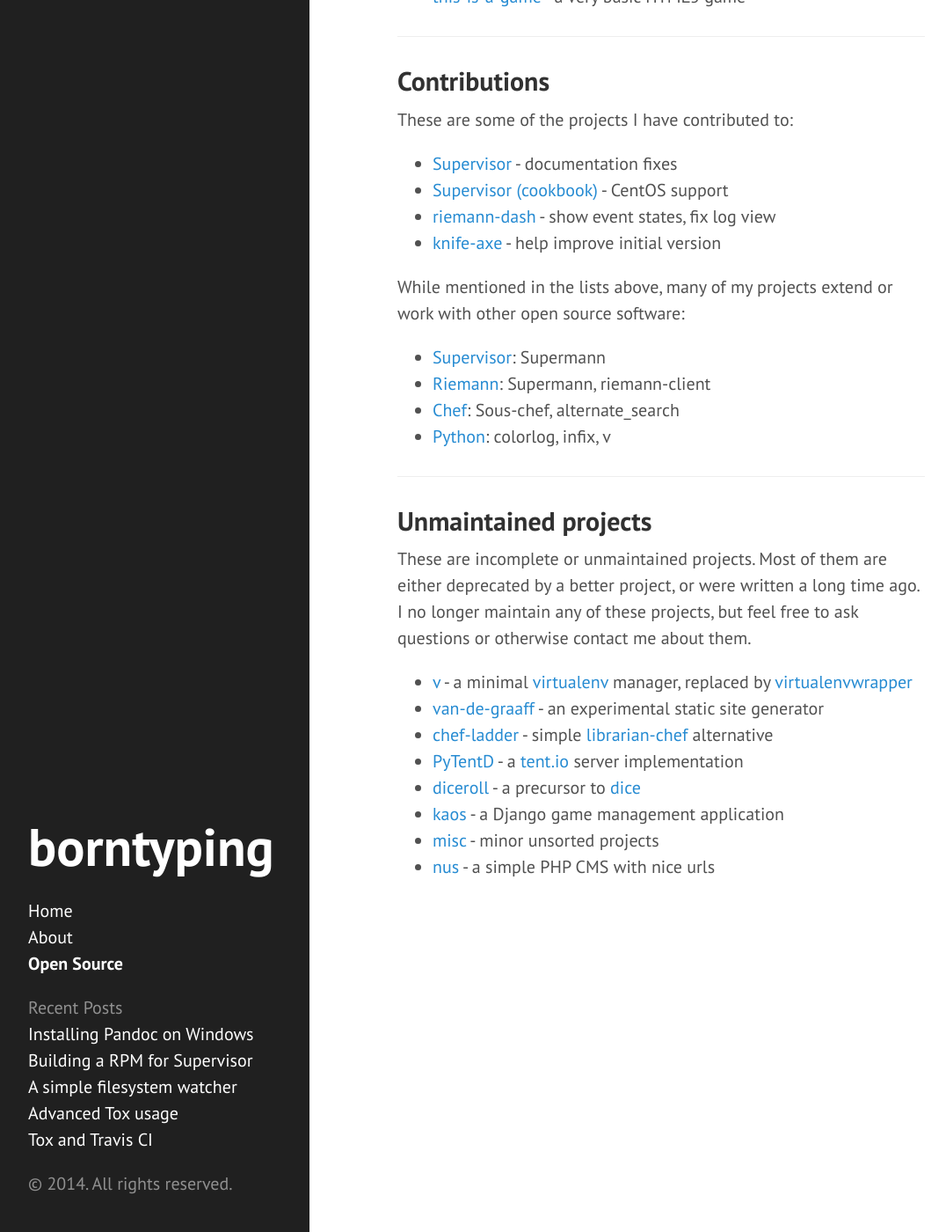
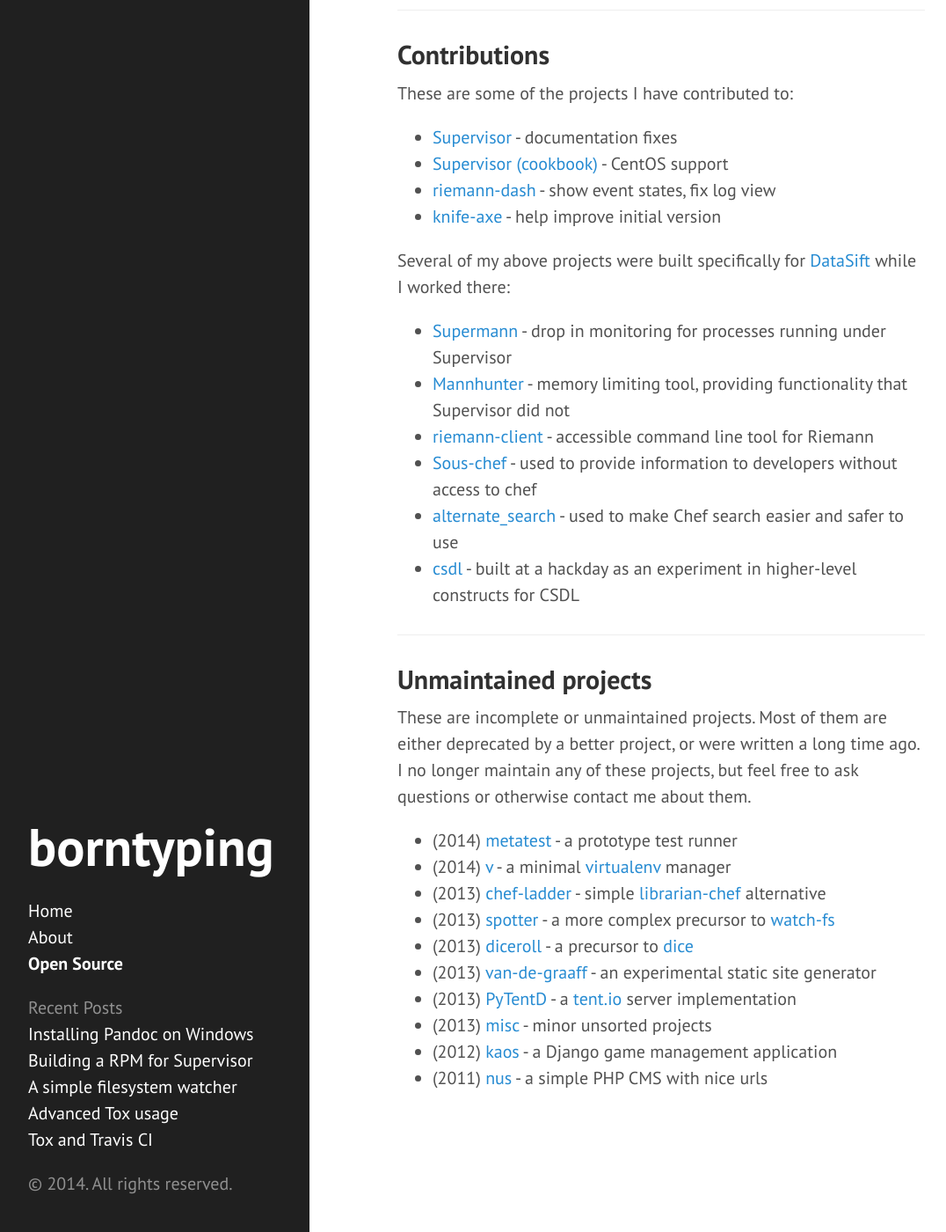
Before and after one commit to borntyping/borntyping.github.io, a Jekyll site: the page built from open-source.md, in a window 1280 px wide and 1400 px high, scrolled down 1374 px. Shown: the whole window at 88% size, without its empty margins (8-1084 px from the left). Built offline with Jekyll 4.4.1, drawn with Linux system fonts in a browser that asks for light colours; some of the changed text lies outside the part shown.

Commit message:
Updated open source page

```diff
--- a/_config.yml
+++ b/_config.yml
@@ -22,6 +22,6 @@
   -
     scope:
       path: ''
-      type: 'post'
+      type: 'posts'
     values:
       layout: 'post'
--- a/open-source.md
+++ b/open-source.md
@@ -9,32 +9,30 @@
 ### Applications
 
 * [Supermann](https://github.com/borntyping/supermann) - a process monitor connecting [Supervisor](http://supervisord.org/) and [Riemann](http://riemann.io/)
-* [datasift/sous-chef](https://github.com/datasift/sous-chef) - A small webapp for viewing and searching [Chef](http://www.getchef.com/) nodes
+* [Mannhunter](https://github.com/borntyping/mannhunter) - a companion to Supermann that restarts processes when they pass a memory limit
+* [Sous-chef](https://github.com/borntyping/sous-chef) - a tiny frontend for viewing and searching [Chef](http://www.getchef.com/) nodes and packages
 * [watch-fs](https://github.com/borntyping/watch-fs) - run commands when files change
-* [spotter](https://github.com/borntyping/spotter) - a more complex precursor to watch-fs
 * [ssh-run](https://github.com/borntyping/ssh-run) - run commands remotely using your local files
 
 ### Python libraries
 
 * [colorlog](https://github.com/borntyping/python-colorlog) - adds highlighting to the Python logging module
 * [riemann-client](https://github.com/borntyping/python-riemann-client) - a simple client and command line tool for [Riemann](http://riemann.io/)
-* [csdl](https://github.com/borntyping/python-csdl) - generator for [DataSift](http://datasift.com/)'s CSDL
 * [dice](https://github.com/borntyping/python-dice) - a dice expression parser and evaluator
 * [argumented](https://github.com/borntyping/python-argumented) - multiple argument sets for test functions
 * [infix](https://github.com/borntyping/python-infix) - infix syntax for Python
 * [cookiecutter-pypackage-minimal](https://github.com/borntyping/cookiecutter-pypackage-minimal) - minimal template for Python packages
 
-### Chef cookbooks
+### Configuration management
 
-* [datasift/alternate_search](https://github.com/datasift/alternate_search) - an alternate [Chef](http://www.getchef.com/) search syntax
-* [deployment](https://github.com/borntyping/deployment) - personal dotfiles repo in the form of a Chef repository
+* [deployment](https://github.com/borntyping/deployment) - personal dotfiles repo in the form of an Ansible repository
+* [alternate_search](https://github.com/borntyping/cookbook-alternate_search) - an alternate [Chef](http://www.getchef.com/) search syntax
 * [ruby](https://github.com/borntyping/cookbook-ruby) - an alternate Ruby cookbook
 
 ### Toys, games and prototypes
 
-* [metatest](https://github.com/borntyping/metatest) - a prototype test runner
 * [Assassin Rulebook](https://github.com/aberassassin/rulebook) - a Creative Commons rulebook for the game of Assassin
-* [excalibur](https://github.com/borntyping/excalibur) - constraint solver for [The Resistance](http://boardgamegeek.com/boardgame/41114/the-resistance)
+* [excalibur](https://github.com/borntyping/excalibur) - incomplete constraint solver for [The Resistance](http://boardgamegeek.com/boardgame/41114/the-resistance)
 * [igor](https://github.com/borntyping/igor), [miranda](https://github.com/borntyping/miranda), [Aleph](https://github.com/borntyping/aleph), [Tactics](https://github.com/borntyping/tactics) - various attempts at an elegantly built IRC bot
 * [this-is-a-game](https://github.com/borntyping/this-is-a-game) - a very basic HTML5 game
 
@@ -49,12 +47,14 @@
 * [riemann-dash](https://github.com/aphyr/riemann-dash) - show event states, fix log view
 * [knife-axe](https://github.com/faja/knife-axe) - help improve initial version
 
-While mentioned in the lists above, many of my projects extend or work with other open source software:
+Several of my above projects were built specifically for [DataSift](http://datasift.com/) while I worked there:
 
-* [Supervisor](http://supervisord.org/): Supermann
-* [Riemann](http://riemann.io/): Supermann, riemann-client
-* [Chef](http://www.getchef.com/): Sous-chef, alternate_search
-* [Python](https://www.python.org/): colorlog, infix, v
+* [Supermann](https://github.com/borntyping/supermann) - drop in monitoring for processes running under Supervisor
+* [Mannhunter](https://github.com/borntyping/mannhunter) - memory limiting tool, providing functionality that Supervisor did not
+* [riemann-client](https://github.com/borntyping/python-riemann-client) - accessible command line tool for Riemann
+* [Sous-chef](https://github.com/borntyping/sous-chef) - used to provide information to developers without access to chef
+* [alternate_search](https://github.com/borntyping/cookbook-alternate_search) - used to make Chef search easier and safer to use
+* [csdl](https://github.com/borntyping/python-csdl) - built at a hackday as an experiment in higher-level constructs for CSDL
 
 ***
 
@@ -62,11 +62,13 @@
 
 These are incomplete or unmaintained projects. Most of them are either deprecated by a better project, or were written a long time ago. I no longer maintain any of these projects, but feel free to ask questions or otherwise contact me about them.
 
-* [v](https://github.com/borntyping/v) - a minimal [virtualenv](https://virtualenv.pypa.io/en/latest/) manager, replaced by [virtualenvwrapper](http://virtualenvwrapper.readthedocs.org/)
-* [van-de-graaff](https://github.com/borntyping/van-de-graaff) - an experimental static site generator
-* [chef-ladder](https://github.com/borntyping/chef-ladder) - simple [librarian-chef](https://github.com/applicationsonline/librarian-chef) alternative
-* [PyTentD](https://github.com/pytent/pytentd) - a [tent.io](https://tent.io/) server implementation
-* [diceroll](https://github.com/borntyping/diceroll) - a precursor to [dice](https://github.com/borntyping/python-dice)
-* [kaos](https://github.com/borntyping/django-kaos) - a Django game management application
-* [misc](https://github.com/borntyping/misc) - minor unsorted projects
-* [nus](https://github.com/borntyping/nus) - a simple PHP CMS with nice urls
+* (2014) [metatest](https://github.com/borntyping/metatest) - a prototype test runner
+* (2014) [v](https://github.com/borntyping/v) - a minimal [virtualenv](https://virtualenv.pypa.io/en/latest/) manager
+* (2013) [chef-ladder](https://github.com/borntyping/chef-ladder) - simple [librarian-chef](https://github.com/applicationsonline/librarian-chef) alternative
+* (2013) [spotter](https://github.com/borntyping/spotter) - a more complex precursor to [watch-fs](https://github.com/borntyping/watch-fs)
+* (2013) [diceroll](https://github.com/borntyping/diceroll) - a precursor to [dice](https://github.com/borntyping/python-dice)
+* (2013) [van-de-graaff](https://github.com/borntyping/van-de-graaff) - an experimental static site generator
+* (2013) [PyTentD](https://github.com/pytent/pytentd) - a [tent.io](https://tent.io/) server implementation
+* (2013) [misc](https://github.com/borntyping/misc) - minor unsorted projects
+* (2012) [kaos](https://github.com/borntyping/django-kaos) - a Django game management application
+* (2011) [nus](https://github.com/borntyping/nus) - a simple PHP CMS with nice urls
```
